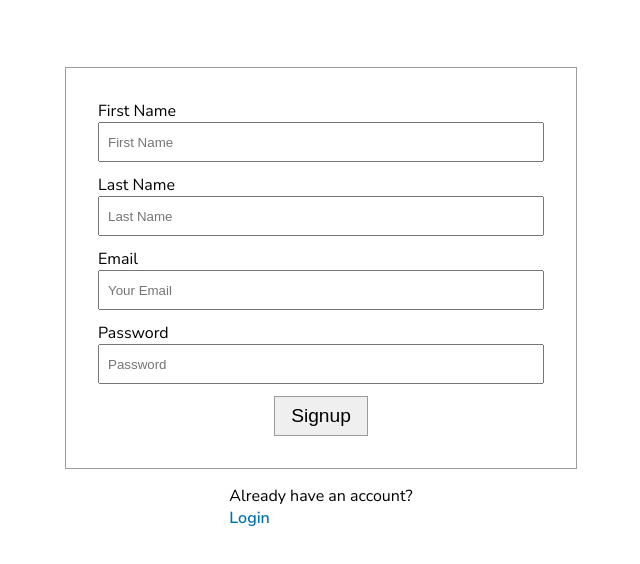
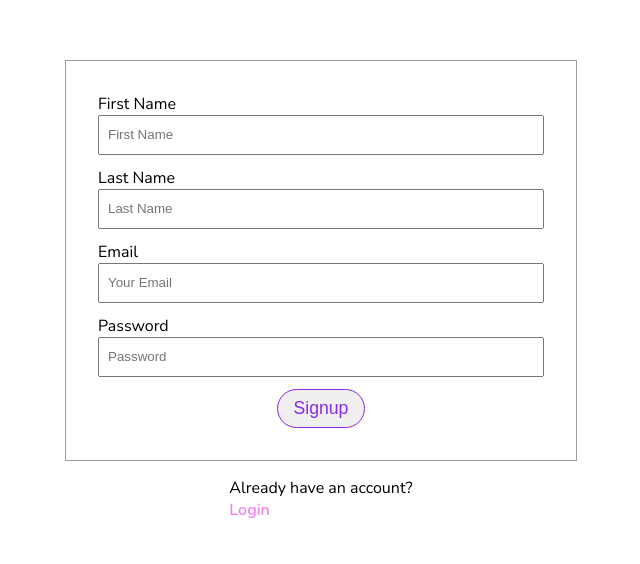
Before and after one commit to regan-mu/enabler, a React (Vite) app: page /signup in a window 1280 px wide. Shown: the part 102-666 px from the top of the page, without its empty margins (319-959 px from the left). Built offline with nearby package versions, Linux system fonts and the light colour scheme.

Commit message:
Handle errors with React toastify

```diff
--- a/package.json
+++ b/package.json
@@ -14,6 +14,7 @@
     "react": "^18.2.0",
     "react-dom": "^18.2.0",
     "react-router-dom": "^6.4.4",
+    "react-toastify": "^9.1.1",
     "uniqid": "^5.4.0"
   },
   "devDependencies": {
--- a/src/components/login-signup/Login.jsx
+++ b/src/components/login-signup/Login.jsx
@@ -3,6 +3,8 @@ import "./login-signup.css";
 import app from "../../firebase-config";
 import { getAuth, signInWithEmailAndPassword } from 'firebase/auth';
 import { useNavigate } from "react-router-dom";
+import 'react-toastify/dist/ReactToastify.css';
+import { ToastContainer, toast } from "react-toastify";
 
 
 const Login = () => {
@@ -16,7 +18,7 @@ const Login = () => {
     const handleChange = e => {
         const {name, value} = e.target;
         setInputs(prev => {
-            return {...prev, [name]: value}
+            return {...prev, [name]: value};
         });
     }
 
@@ -34,7 +36,14 @@ const Login = () => {
                     'Email', response.user.email
                 );
             }
-        );
+        ).catch(error => {
+            if (error.code === "auth/wrong-password") {
+                toast.error("Wrong Password");
+            }
+            if (error.code === "auth/user-not-found") {
+                toast.error("User doesn't exist. Confirm email");
+            }
+        });
         setInputs({
             email: "",
             password: ""
@@ -57,6 +66,7 @@ const Login = () => {
             <div className="enabler__more">
                 <p>Don't have an account? </p><a href="/signup">Register</a>
             </div>
+            <ToastContainer />
         </div>
     )
 }
--- a/src/components/login-signup/Signup.jsx
+++ b/src/components/login-signup/Signup.jsx
@@ -2,6 +2,7 @@ import { useState } from "react";
 import app from "../../firebase-config";
 import { getAuth, createUserWithEmailAndPassword } from 'firebase/auth';
 import { useNavigate } from "react-router-dom";
+import { ToastContainer, toast } from "react-toastify";
 
 const Signup = () => {
     let navigate = useNavigate();
@@ -22,10 +23,13 @@ const Signup = () => {
         const authentication = getAuth(app);
         createUserWithEmailAndPassword(authentication, inputs.email, inputs.password).then(
             response => {
-                console.log(response);
                 navigate("/login");
             }
-        );
+        ).catch(error => {
+            if (error.code === "auth/email-already-in-use") {
+                toast.error("Email already exists");
+            }
+        });
 
         setInputs({
             fname: "",
@@ -58,6 +62,7 @@ const Signup = () => {
             <div className="enabler__more">
                 <p>Already have an account? </p><a href="/login">Login</a>
             </div>
+            <ToastContainer />
         </div>
     )
 }
--- a/src/components/login-signup/login-signup.css
+++ b/src/components/login-signup/login-signup.css
@@ -30,12 +30,19 @@
 }
 .input-form button {
     padding: 8px 16px;
-    font-size: 1.2rem;
-    border: 1px solid rgb(156, 156, 156);
+    font-size: 1.1rem;
+    font-weight: 300;
+    border: 0.1px solid blueviolet;
+    border-radius: 24px;
     cursor: pointer;
+    color: blueviolet;
+    transition: all 0.2s ease-in-out;
+}
+.input-form button:hover {
+    scale: 1.02;
 }
 .enabler__more a {
     text-decoration: none;
-    color: #0374AB;
+    color: violet;
     font-weight: 600;
 }
--- a/src/pages/questions-page/question.css
+++ b/src/pages/questions-page/question.css
@@ -7,6 +7,7 @@
     flex-direction: column;
     justify-content: flex-start;
     gap: 32px;
+    position: relative;
 }
 .enabler__question-header {
     width: 100%;
```
Also changed, not shown: 2 other files (tests, documents, lock files or other folders).
